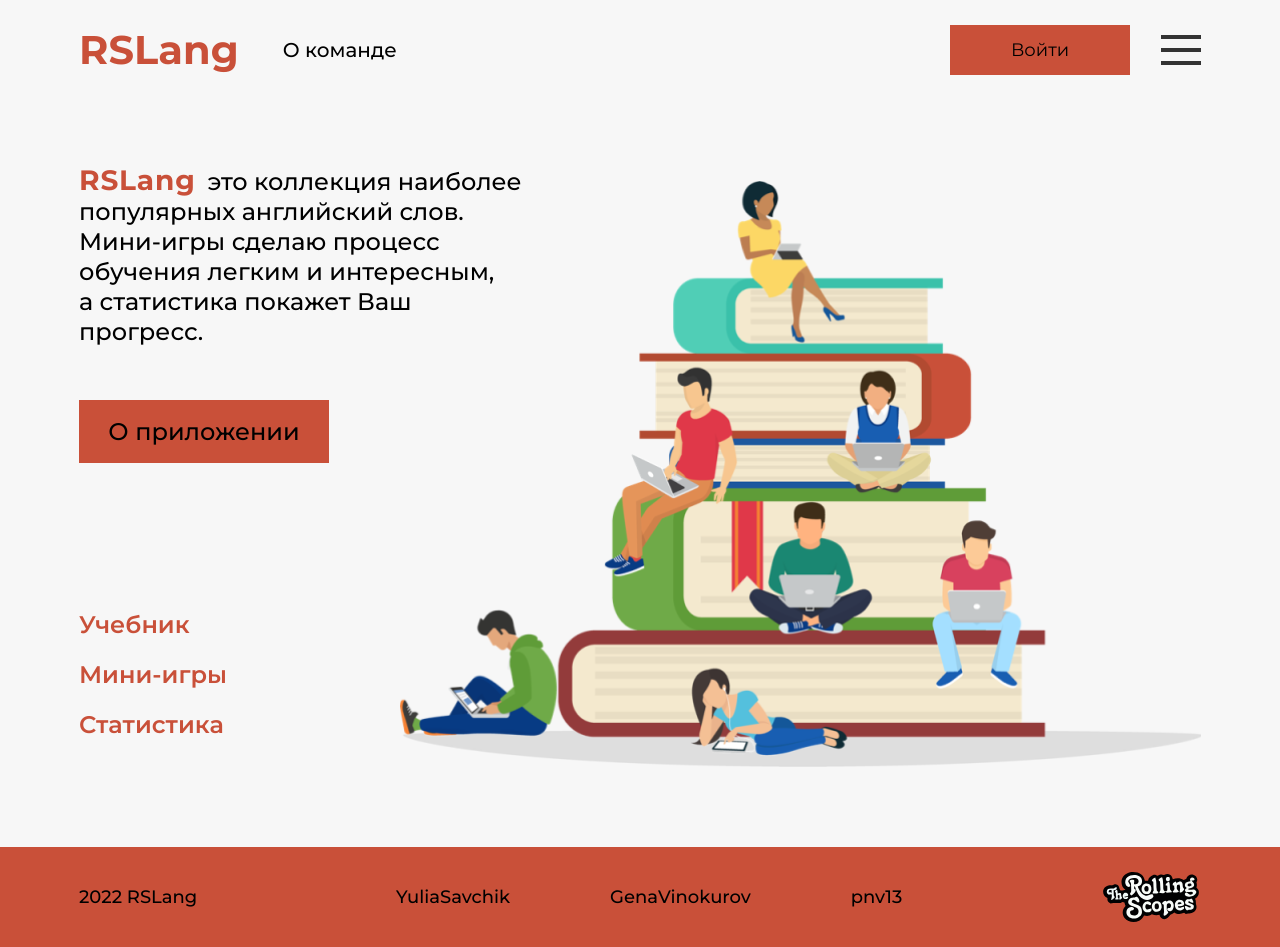
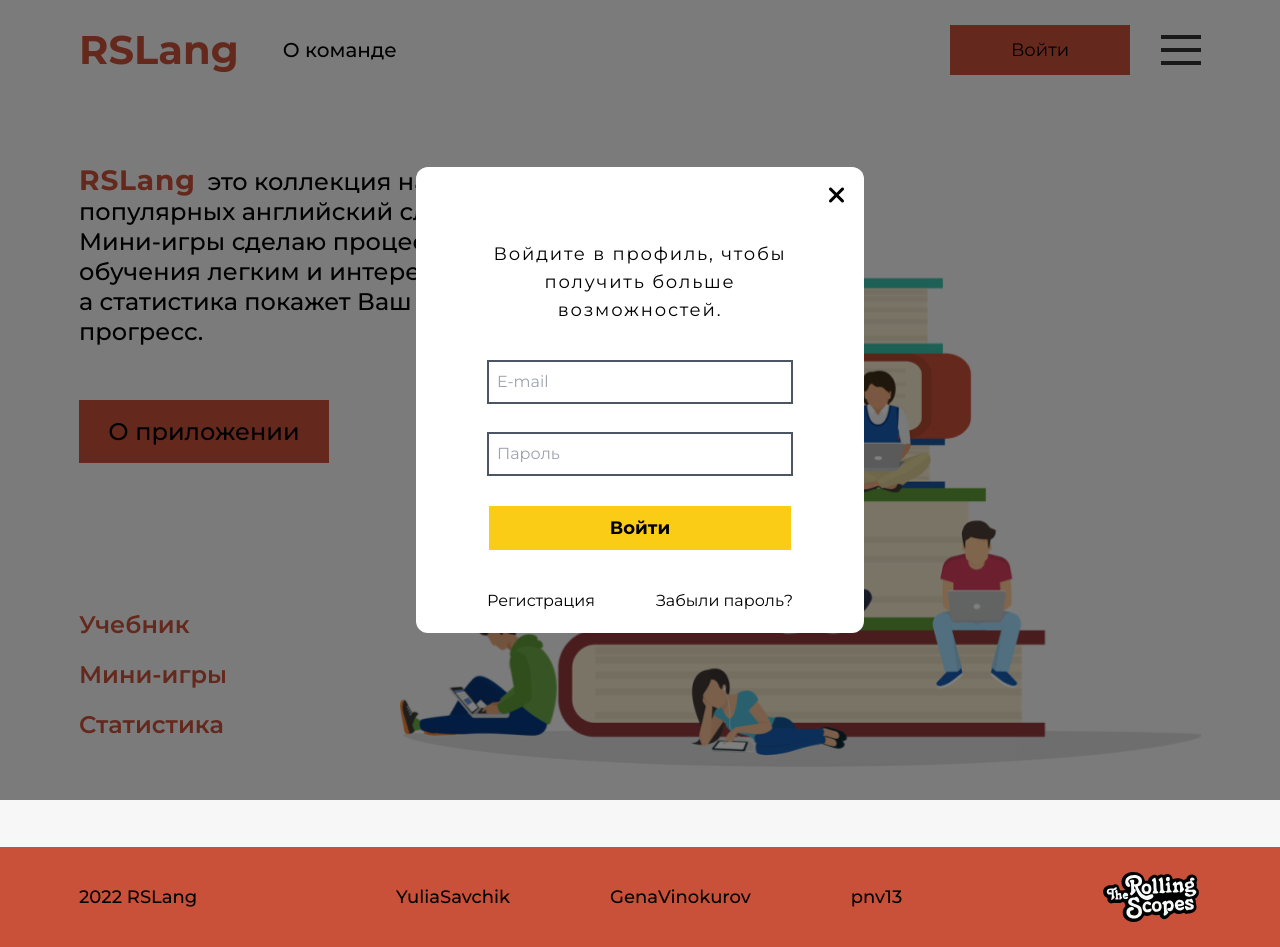
Before and after one commit to stza-by/rslang, a React (Create React App) app: page / in a window 1280 px wide. Both pictures are taken after a click on the button "Войти". Built offline with nearby package versions, Linux system fonts and the light colour scheme; a web font is replaced by a local one.

Commit message:
feat: did the visual part

```diff
--- a/public/index.html
+++ b/public/index.html
@@ -2,6 +2,7 @@
 <html lang="en">
   <head>
     <meta charset="utf-8" />
+    <link rel="stylesheet" href="https://cdnjs.cloudflare.com/ajax/libs/font-awesome/6.0.0-beta3/css/all.min.css">
     <title>RSLang</title>
   </head>
   <body>
--- a/src/App.tsx
+++ b/src/App.tsx
@@ -1,17 +1,29 @@
-import React from 'react';
+import React, { useState } from 'react';
 import './App.css';
 import Main from './pages/main/Main';
 import Header from './components/header/Header';
 import Footer from './components/footer/Footer';
+import PopupLogin from './components/popup/PopupLogin';
+import PopupSignIn from './components/popup/PopupSignUp';
 
-const App: React.FC = () => (
-  <>
-    <Header></Header>
-    <div className="container">
-      <Main></Main>
-    </div>
-    <Footer></Footer>
-  </>
-);
+const App: React.FC = () => {
+  const [popupActive, setPopupActive] = useState(false);
+  const [whatPopup, setWhatPopup] = useState('login');
+
+  return (
+    <>
+      <Header setActive={setPopupActive} />
+      <div className='container'>
+        <Main />
+      </div>
+      <Footer />
+      {whatPopup === 'login' ? (
+        <PopupLogin active={popupActive} setActive={setPopupActive} setPopup={setWhatPopup} />
+      ) : (
+        <PopupSignIn active={popupActive} setActive={setPopupActive} setPopup={setWhatPopup} />
+      )}
+    </>
+  );
+};
 
 export default App;
--- a/src/components/header/Header.tsx
+++ b/src/components/header/Header.tsx
@@ -1,19 +1,25 @@
 import React from 'react';
-import style from './Header.module.css'
 import Button from '../button/Button';
+import style from './Header.module.css';
 
-const Header: React.FC = () => (
+interface IHeaderProps {
+  setActive: React.Dispatch<React.SetStateAction<boolean>>;
+}
+
+const Header: React.FC<IHeaderProps> = ({ setActive }) => (
   <header className={style.container}>
     <div className={style.wrapper}>
       <h1 className={style.title}>RSLang</h1>
-      <a href="/" className={style.link}>О команде</a>
+      <a href='/' className={style.link}>
+        О команде
+      </a>
     </div>
     <div className={style.wrapper}>
-      <Button>Войти</Button>
+      <Button onClick={() => setActive(true)}>Войти</Button>
       <button type='button' className={style.burger}>
-        <span></span>
-        <span></span>
-        <span></span>
+        <span />
+        <span />
+        <span />
       </button>
     </div>
   </header>
--- /dev/null
+++ b/src/components/popup/Popup.module.css
@@ -0,0 +1,36 @@
+.container {
+  position: fixed;
+  top: 0;
+  left: 0;
+  width: 100vw;
+  height: 100vh;
+  background-color: rgba(0, 0, 0, 0.5);
+  display: flex;
+  align-items: center;
+  justify-content: center;
+  opacity: 0;
+  pointer-events: none;
+  transition: 0.3s ease-in-out;
+}
+
+.activeContainer {
+  opacity: 1;
+  pointer-events: unset;
+}
+
+.content {
+  width: 28rem;
+  padding: 1.25rem;
+  border-radius: 0.75rem;
+  background-color: white;
+  display: flex;
+  flex-direction: column;
+  align-items: center;
+  row-gap: 2.3rem;
+  transform: scale(0);
+  transition: 0.3s ease-in-out;
+}
+
+.activeContent {
+  transform: scale(1);
+}
--- /dev/null
+++ b/src/components/popup/PopupLogin.tsx
@@ -0,0 +1,84 @@
+import React, { useEffect } from 'react';
+import style from './Popup.module.css';
+
+interface IPopup {
+  active: boolean;
+  setActive: React.Dispatch<React.SetStateAction<boolean>>;
+  setPopup: React.Dispatch<React.SetStateAction<string>>;
+}
+
+const PopupLogin: React.FC<IPopup> = ({ active, setActive, setPopup }) => {
+  const handleKeyDown = (e: KeyboardEvent) => {
+    if (e.key === 'Escape') {
+      setActive(false);
+    }
+  };
+  useEffect(() => {
+    document.addEventListener('keydown', handleKeyDown);
+    return () => {
+      document.removeEventListener('keydown', handleKeyDown);
+    };
+  });
+
+  return (
+    <div
+      className={!active ? style.container : `${style.container} ${style.activeContainer}`}
+      onClick={() => setActive(false)}
+      onKeyDown={() => handleKeyDown}
+      role='textbox'
+      tabIndex={0}>
+      <div
+        className={!active ? style.content : `${style.content} ${style.activeContent}`}
+        onClick={(e) => e.stopPropagation()}
+        onKeyDown={() => handleKeyDown}
+        role='textbox'
+        tabIndex={0}>
+        <div className='w-full flex justify-end'>
+          <i
+            className='fas fa-times text-2xl cursor-pointer hover:text-main-orange flex items-center justify-center leading-4'
+            onClick={() => setActive(false)}
+            role='button'
+            onKeyDown={() => handleKeyDown}
+            tabIndex={0}
+            aria-label='Close Popup'
+          />
+        </div>
+        <p className='text-center text-lg w-9/12 tracking-widest'>
+          Войдите в профиль, чтобы получить больше возможностей.
+        </p>
+        <form className='w-9/12 h-full gap-y-7 flex flex-col'>
+          <input
+            className='p-2 w-full border-2 border-gray-600'
+            type='email'
+            autoComplete='username'
+            placeholder='E-mail'
+          />
+          <input
+            className='p-2 w-full border-2 border-gray-600'
+            type='password'
+            autoComplete='current-password'
+            placeholder='Пароль'
+          />
+          <button
+            className='p-2 border-2 border-white bg-yellow-400 w-full text-lg font-bold hover:border-gray-600'
+            type='button'>
+            Войти
+          </button>
+        </form>
+        <div className='w-9/12 flex justify-between'>
+          <button
+            className='hover:text-main-orange'
+            type='button'
+            onClick={() => setPopup('signUp')}>
+            Регистрация
+          </button>
+          <button className='hover:text-main-orange' type='button'>
+            Забыли пароль?
+          </button>
+        </div>
+      </div>
+    </div>
+  );
+};
+
+export default PopupLogin;
--- /dev/null
+++ b/src/components/popup/PopupSignUp.tsx
@@ -0,0 +1,85 @@
+import React, { useEffect } from 'react';
+import style from './Popup.module.css';
+
+interface IPopup {
+  active: boolean;
+  setActive: React.Dispatch<React.SetStateAction<boolean>>;
+  setPopup: React.Dispatch<React.SetStateAction<string>>;
+}
+
+const PopupSignUp: React.FC<IPopup> = ({ active, setActive, setPopup }) => {
+  const handleKeyDown = (e: KeyboardEvent) => {
+    if (e.key === 'Escape') {
+      setActive(false);
+    }
+  };
+
+  const handleExit = () => {
+    setActive(false);
+  };
+
+  useEffect(() => {
+    document.addEventListener('keydown', handleKeyDown);
+    return () => {
+      if (!active) setPopup('login');
+      document.removeEventListener('keydown', handleKeyDown);
+    };
+  });
+
+  return (
+    <div
+      className={!active ? style.container : `${style.container} ${style.activeContainer}`}
+      onClick={handleExit}
+      onKeyDown={() => handleKeyDown}
+      role='textbox'
+      tabIndex={0}>
+      <div
+        className={!active ? style.content : `${style.content} ${style.activeContent}`}
+        onClick={(e) => e.stopPropagation()}
+        onKeyDown={() => handleKeyDown}
+        role='textbox'
+        tabIndex={0}>
+        <div className='w-full flex justify-end'>
+          <i
+            className='fas fa-times text-2xl cursor-pointer hover:text-main-orange flex items-center justify-center leading-4'
+            onClick={handleExit}
+            role='button'
+            onKeyDown={() => handleKeyDown}
+            tabIndex={0}
+            aria-label='Close Popup'
+          />
+        </div>
+        <p className='text-center text-lg w-9/12 tracking-widest'>
+          Создайте профиль, чтобы получить больше возможностей.
+        </p>
+        <form className='h-full w-9/12 gap-y-7 flex flex-col'>
+          <input
+            className='p-2 w-full border-2 border-gray-600'
+            type='text'
+            autoComplete='username'
+            placeholder='Имя'
+          />
+          <input
+            className='p-2 w-full border-2 border-gray-600'
+            type='email'
+            autoComplete='username'
+            placeholder='E-mail'
+          />
+          <input
+            className='p-2 w-full border-2 border-gray-600'
+            type='password'
+            autoComplete='current-password'
+            placeholder='Пароль'
+          />
+          <button
+            className='p-2 border-2 border-white bg-yellow-400 w-full text-lg font-bold hover:border-gray-600'
+            type='button'>
+            Создать аккаунт
+          </button>
+        </form>
+      </div>
+    </div>
+  );
+};
+
+export default PopupSignUp;
--- a/tailwind.config.js
+++ b/tailwind.config.js
@@ -10,6 +10,9 @@
       },
       fontFamily: {
         'montserrat': ['Montserrat'],
+      },
+      width: {
+        '112': '28rem',
       }
     },
   },
```
